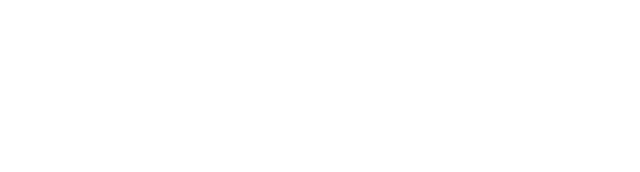
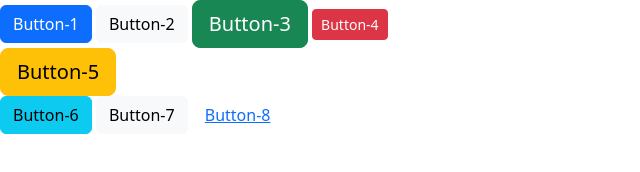
Before and after one commit to acciojob/bootstrap-card-Gkrishn07, a website: page main.html in a window 1280 px wide. Shown: the whole page, without its empty margins (0-640 px from the left). Drawn offline with nearby package versions, Linux system fonts and the light colour scheme.

Commit message:
created a submission

```diff
--- a/main.html
+++ b/main.html
@@ -4,10 +4,26 @@
 
 <head>
 	<link rel="stylesheet" href="styles.css">
+	<link href="https://cdn.jsdelivr.net/npm/bootstrap@5.3.0-alpha1/dist/css/bootstrap.min.css" rel="stylesheet" integrity="sha384-GLhlTQ8iRABdZLl6O3oVMWSktQOp6b7In1Zl3/Jr59b6EGGoI1aFkw7cmDA6j6gD" crossorigin="anonymous">
 </head>
 
 <body>
 	<!-- the entire body must be written by student -->
+	<div class="button1">
+		<button id="button-1" type="button" class="btn btn-primary">Button-1</button>
+		<button id="button-2" type="button" class="btn btn-light">Button-2</button>
+		<button id="button-3" type="button" class="btn btn-success btn-lg">Button-3</button>
+		<button id="button-4" type="button" class="btn btn-danger btn-sm">Button-4</button>
+	</div>
+	<div class="block">
+		<button type="button-5" class="btn btn-warning btn-lg">Button-5</button>
+	</div>
+	<div class="button2">
+		<button id="button-6" type="button" class="btn btn-info">Button-6</button>
+		<button id="button-7" type="button" class="btn btn-light">Button-7</button>
+		<button id="button-8" type="button" class="btn btn-link">Button-8</button>
+	</div>
+	<script src="https://cdn.jsdelivr.net/npm/bootstrap@5.3.0-alpha1/dist/js/bootstrap.bundle.min.js" integrity="sha384-w76AqPfDkMBDXo30jS1Sgez6pr3x5MlQ1ZAGC+nuZB+EYdgRZgiwxhTBTkF7CXvN" crossorigin="anonymous"></script>
     <script type="text/javascript" src="./script.js">
 </script>
 
```
